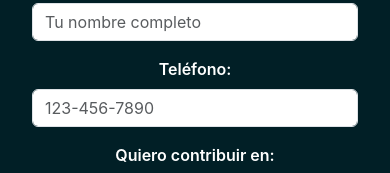
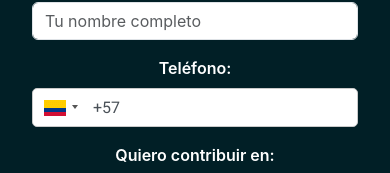
Before and after one commit to diegoavellanedat17/pet-watch-tracker, a React (Create React App) app: page / in a window 390 px wide. Shown: the part 2409-2582 px from the top of the page. Built offline with nearby package versions, Linux system fonts and the light colour scheme.

Commit message:
added the phone to the join us component

```diff
--- a/src/components/JoinUs.tsx
+++ b/src/components/JoinUs.tsx
@@ -1,6 +1,7 @@
 import React, { useState } from "react";
 import { Form, Button, Container, Row, Col, Alert } from "react-bootstrap";
 import axios from "axios";
+import PhoneInputField from "./PhoneInputField";
 import "./JoinUs.css";
 
 const validatePhoneNumber = (phone: string): boolean => {
@@ -108,13 +109,7 @@ const JoinUs: React.FC = () => {
 
             <Form.Group controlId="phone" className="mb-3">
               <Form.Label className="input-label">Teléfono:</Form.Label>
-              <Form.Control
-                type="text"
-                placeholder="123-456-7890"
-                value={phone}
-                onChange={(e) => setPhone(e.target.value)}
-                required
-              />
+              <PhoneInputField value={phone} onChange={setPhone} />
             </Form.Group>
 
             <Form.Group controlId="contribution" className="mb-3">
--- /dev/null
+++ b/src/components/PhoneInputField.tsx
@@ -0,0 +1,26 @@
+import React from "react";
+import PhoneInput from "react-phone-input-2";
+import "react-phone-input-2/lib/bootstrap.css";
+
+interface PhoneInputFieldProps {
+  value: string;
+  onChange: (phone: string) => void;
+}
+
+const PhoneInputField: React.FC<PhoneInputFieldProps> = ({
+  value,
+  onChange,
+}) => {
+  return (
+    <PhoneInput
+      country={"co"}
+      value={value}
+      onChange={onChange}
+      inputClass="phone-input"
+      inputStyle={{ width: "100%", height: "20px" }}
+      containerStyle={{ color: "black" }}
+    />
+  );
+};
+
+export default PhoneInputField;
--- a/src/components/Register.tsx
+++ b/src/components/Register.tsx
@@ -2,8 +2,7 @@ import React, { useState } from "react";
 import { useNavigate } from "react-router-dom";
 import { Form, Button, Container, Row, Col, Alert } from "react-bootstrap";
 import axios from "axios";
-import PhoneInput from "react-phone-input-2";
-import "react-phone-input-2/lib/bootstrap.css";
+import PhoneInputField from "./PhoneInputField";
 import "./Register.css";
 
 const Register: React.FC = () => {
@@ -126,13 +125,9 @@ const Register: React.FC = () => {
 
               <Form.Group controlId="phoneNumber" className="mb-3">
                 <Form.Label>Phone Number</Form.Label>
-                <PhoneInput
-                  country={"co"}
+                <PhoneInputField
                   value={formData.phoneNumber}
                   onChange={handlePhoneChange}
-                  inputClass="phone-input"
-                  inputStyle={{ width: "100%", height: "20px" }}
-                  containerStyle={{ color: "black" }}
                 />
               </Form.Group>
               {error && <Alert variant="danger">{error}</Alert>}
```
